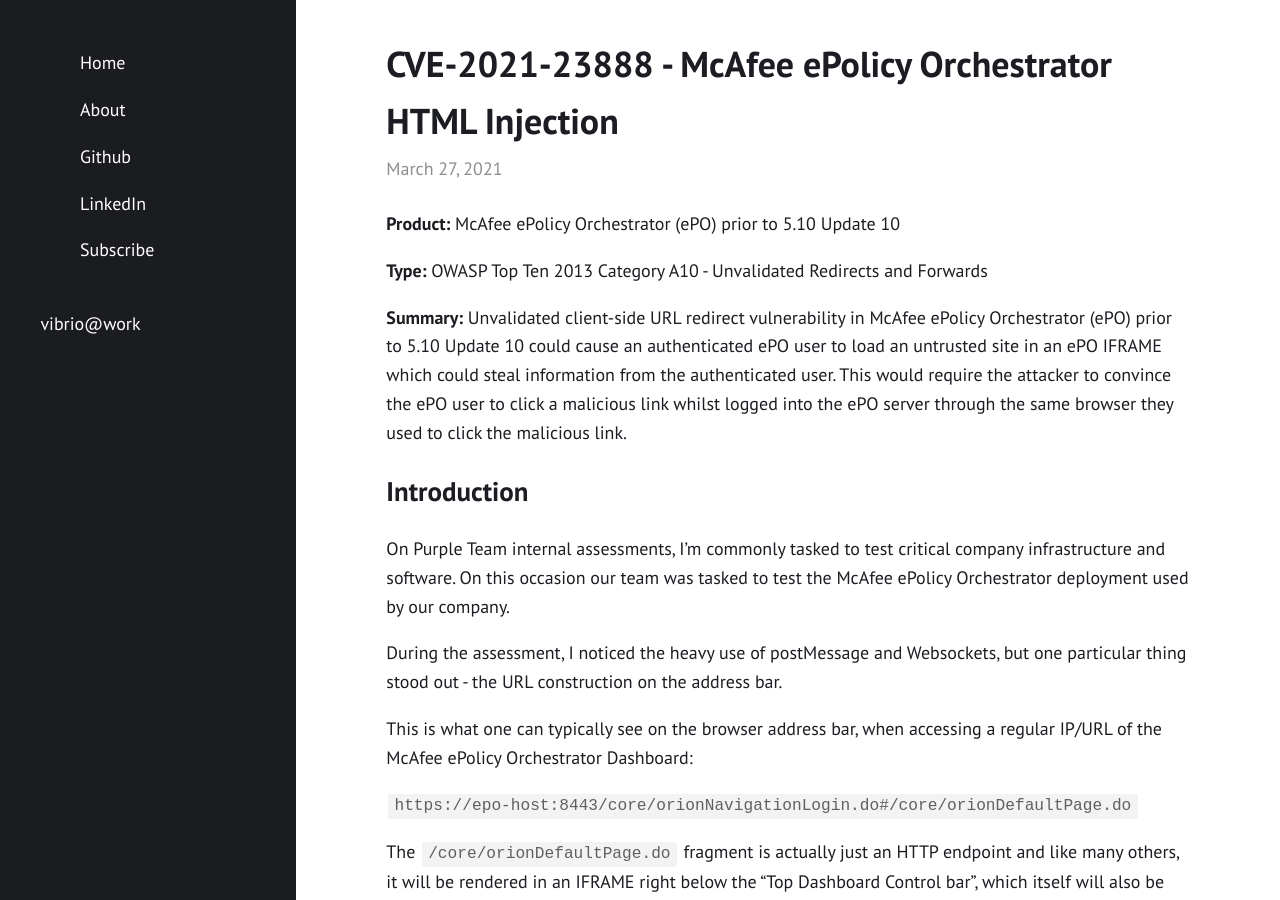
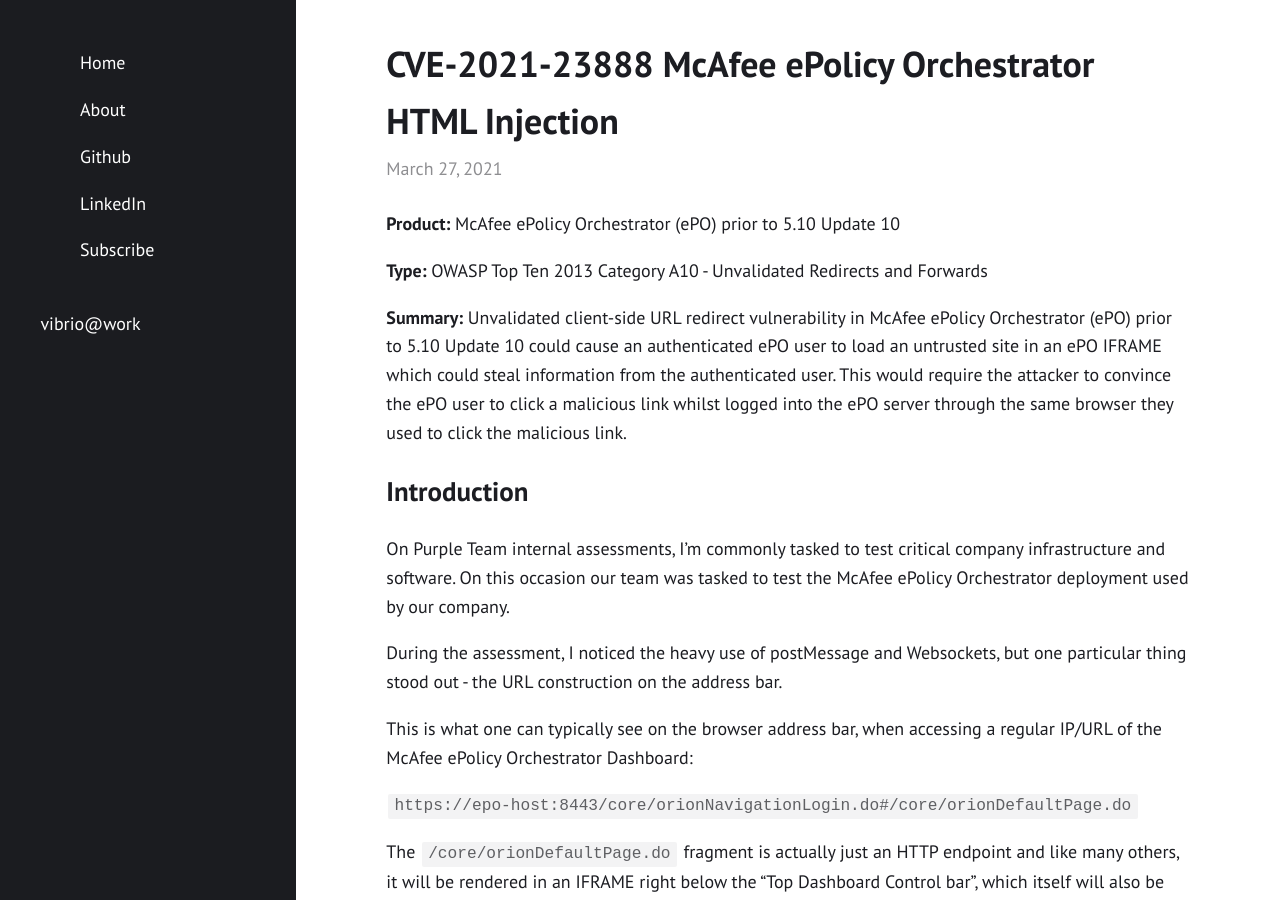
Before and after one commit to ricardojba/ricardojba.github.io, a Jekyll site: the page built from _posts/2021-03-27-CVE-2021-23888-McAfee-ePolicy-Orchestrator-HTML-Injection.md, in a window 1280 px wide and 900 px high. Built offline with Jekyll 4.4.1, drawn with Linux system fonts in a browser that asks for light colours.

Commit message:
fresh start

```diff
--- a/_posts/2021-03-27-CVE-2021-23888-McAfee-ePolicy-Orchestrator-HTML-Injection.md
+++ b/_posts/2021-03-27-CVE-2021-23888-McAfee-ePolicy-Orchestrator-HTML-Injection.md
@@ -1,5 +1,5 @@
 ---
-title: "CVE-2021-23888 - McAfee ePolicy Orchestrator HTML Injection"
+title: "CVE-2021-23888 McAfee ePolicy Orchestrator HTML Injection"
 layout: "post"
 ---
 
```
Also changed, not shown: _posts/2020-11-09-CVE-Pending-ILEX-SignGo-EoP.md (+1 -1 lines).
